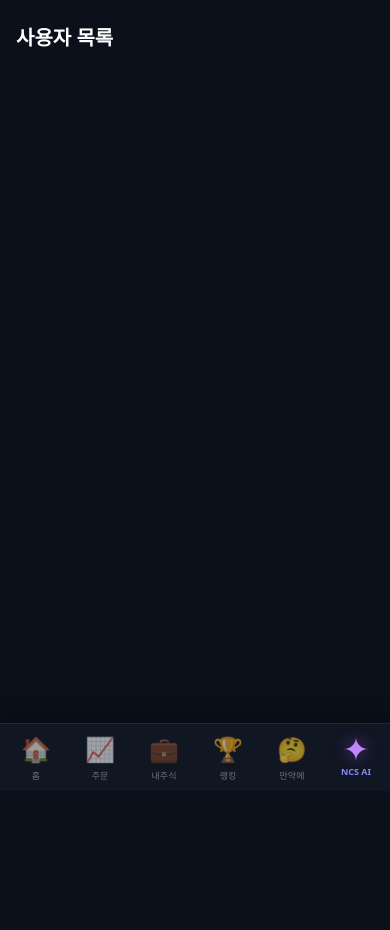
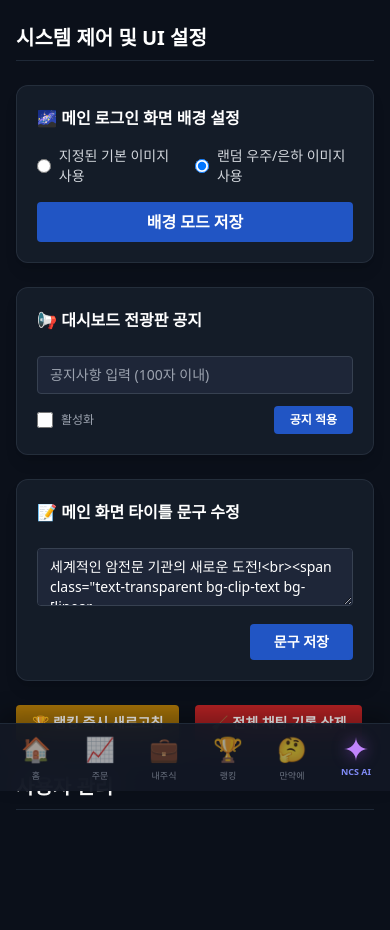
Before and after one commit to nodejs0330-cloud/my-stock-app, a Flask app: template templates/admin.html in a window 390 px wide. Shown: the part 53-983 px from the top of the page. Before the commit the page ends 833 px from the top, so only its background shows below. Run offline with Flask 3, Linux system fonts and the light colour scheme; the template is opened without the code that fills it, so the values that code supplies are empty; some libraries are stand-ins or nearby versions.

Commit message:
관리자 페이지 기능 복구, 배경 변경 관리자 페이지에서 설정 기능

```diff
--- a/templates/admin.html
+++ b/templates/admin.html
@@ -20,9 +20,81 @@
         </div>
     </header>
 
-    <!-- 사용자 관리 섹션 (버튼 높이 최적화 적용) -->
-    <div class="max-w-5xl mx-auto w-full px-4 py-6">
-        <h2 class="text-xl font-bold text-white mb-4">사용자 목록</h2>
+    <div class="max-w-5xl mx-auto w-full px-4 py-6 space-y-8">
+
+        <!-- 1. 시스템 및 배경 화면 관리 섹션 (복구 및 추가) -->
+        <div class="space-y-6">
+            <h2 class="text-xl font-bold text-white mb-2 border-b border-gray-800 pb-2">시스템 제어 및 UI 설정</h2>
+
+            <div class="grid grid-cols-1 md:grid-cols-2 gap-6">
+                <!-- 메인화면 배경 설정 폼 -->
+                <div class="bg-gray-800/50 rounded-xl border border-gray-700/50 p-5 shadow-lg">
+                    <h3 class="text-md font-bold text-white mb-3">🌌 메인 로그인 화면 배경 설정</h3>
+                    <form action="{{ url_for('admin') }}" method="POST" class="space-y-4">
+                        <input type="hidden" name="action" value="update_bg_mode">
+                        <div class="flex space-x-4">
+                            <label class="flex items-center space-x-2 cursor-pointer">
+                                <input type="radio" name="bg_mode" value="fixed" {% if bg_mode and bg_mode.MESSAGE == 'fixed' %}checked{% endif %} class="w-4 h-4 text-blue-600 bg-gray-900 border-gray-600">
+                                <span class="text-sm text-gray-300">지정된 기본 이미지 사용</span>
+                            </label>
+                            <label class="flex items-center space-x-2 cursor-pointer">
+                                <input type="radio" name="bg_mode" value="random" {% if not bg_mode or bg_mode.MESSAGE != 'fixed' %}checked{% endif %} class="w-4 h-4 text-blue-600 bg-gray-900 border-gray-600">
+                                <span class="text-sm text-gray-300">랜덤 우주/은하 이미지 사용</span>
+                            </label>
+                        </div>
+                        <button type="submit" class="w-full bg-blue-600/80 hover:bg-blue-500 text-white font-bold py-2 rounded transition">배경 모드 저장</button>
+                    </form>
+                </div>
+
+                <!-- 대시보드 공지사항 폼 -->
+                <div class="bg-gray-800/50 rounded-xl border border-gray-700/50 p-5 shadow-lg">
+                    <h3 class="text-md font-bold text-white mb-3">📢 대시보드 전광판 공지</h3>
+                    <form action="{{ url_for('admin') }}" method="POST" class="space-y-3">
+                        <input type="hidden" name="action" value="update_notice">
+                        <input type="text" name="message" value="{{ notice.MESSAGE if notice else '' }}" maxlength="100" class="w-full bg-[#1e2638] border border-gray-700 text-white rounded py-2 px-3 text-sm focus:outline-none" placeholder="공지사항 입력 (100자 이내)">
+                        <div class="flex items-center justify-between">
+                            <label class="flex items-center space-x-2 cursor-pointer">
+                                <input type="checkbox" name="is_active" {% if notice and notice.IS_ACTIVE in [1, '1', True] %}checked{% endif %} class="w-4 h-4 rounded text-blue-600 bg-gray-900">
+                                <span class="text-xs text-gray-400">활성화</span>
+                            </label>
+                            <button type="submit" class="bg-blue-600/80 hover:bg-blue-500 px-4 py-1.5 rounded text-white text-xs font-bold transition">공지 적용</button>
+                        </div>
+                    </form>
+                </div>
+
+                <!-- 메인 문구 변경 폼 -->
+                <div class="bg-gray-800/50 rounded-xl border border-gray-700/50 p-5 shadow-lg md:col-span-2">
+                    <h3 class="text-md font-bold text-white mb-3">📝 메인 화면 타이틀 문구 수정</h3>
+                    <form action="{{ url_for('admin') }}" method="POST" class="space-y-3">
+                        <input type="hidden" name="action" value="update_main_text">
+                        <textarea name="main_text" rows="2" class="w-full bg-[#1e2638] border border-gray-700 text-white rounded py-2 px-3 text-sm focus:outline-none">{{ main_text.MESSAGE if main_text else '세계적인 암전문 기관의 새로운 도전!<br><span class="text-transparent bg-clip-text bg-[linear-gradient(to_right,#ef4444,#eab308,#22c55e,#3b82f6)] text-6xl md:text-8xl mt-2 block">NCC STOCK</span>' }}</textarea>
+                        <div class="flex justify-end">
+                            <button type="submit" class="bg-blue-600/80 hover:bg-blue-500 px-6 py-2 rounded text-white text-sm font-bold transition">문구 저장</button>
+                        </div>
+                    </form>
+                </div>
+            </div>
+
+            <!-- 관리자 도구 버튼들 -->
+            <div class="flex space-x-4">
+                <form action="{{ url_for('admin') }}" method="POST" onsubmit="return confirm('투자자 랭킹을 지금 즉시 최신화하시겠습니까?');">
+                    <input type="hidden" name="action" value="refresh_ranking">
+                    <button type="submit" class="bg-yellow-600/80 hover:bg-yellow-500 text-white px-4 py-2 rounded text-sm font-bold transition flex items-center">
+                        <span class="mr-1">🏆</span> 랭킹 즉시 새로고침
+                    </button>
+                </form>
+                <form action="{{ url_for('admin') }}" method="POST" onsubmit="return confirm('실시간 미니 채팅방의 모든 기록을 삭제하시겠습니까?');">
+                    <input type="hidden" name="action" value="reset_chat">
+                    <button type="submit" class="bg-red-600/80 hover:bg-red-500 text-white px-4 py-2 rounded text-sm font-bold transition flex items-center">
+                        <span class="mr-1">🧹</span> 전체 채팅 기록 삭제
+                    </button>
+                </form>
+            </div>
+        </div>
+
+        <!-- 2. 사용자 관리 섹션 (원본 유지) -->
+        <div>
+            <h2 class="text-xl font-bold text-white mb-4 border-b border-gray-800 pb-2">사용자 관리</h2>
             <div class="grid grid-cols-1 md:grid-cols-2 lg:grid-cols-3 gap-4" id="user-list-container">
                 {% for u in users %}
                 <div class="bg-gray-800/50 rounded-xl border border-gray-700/50 p-4 flex flex-col justify-between">
@@ -30,7 +102,6 @@
                         <h3 class="text-lg font-bold text-white">{{ u.NAME }}</h3>
                         <p class="text-sm text-gray-400 font-mono">{{ u.USERNAME }}</p>
                     </div>
-                <!-- 버튼 영역을 가로 한 줄로 변경 (그리드 배열) -->
                     <div class="mt-4 grid grid-cols-3 gap-1.5">
                         <button onclick="resetPassword('{{ u.USERNAME }}')" class="w-full text-[11px] bg-yellow-900/40 text-yellow-500 py-2 rounded border border-yellow-800/50 hover:bg-yellow-900/60 transition font-bold whitespace-nowrap">
                             비밀번호
@@ -46,6 +117,7 @@
                 {% endfor %}
             </div>
         </div>
+    </div>
 
     <!-- 모바일 하단 메뉴 네비게이션 -->
     <nav class="md:hidden fixed bottom-0 left-0 w-full bg-[#121824]/95 backdrop-blur-lg border-t border-gray-800 flex overflow-x-auto items-center h-[68px] z-50 px-2 shadow-[0_-10px_20px_rgba(0,0,0,0.3)] pb-safe no-scrollbar space-x-2">
@@ -55,7 +127,6 @@
         <a href="{{ url_for('ranking') }}" class="flex-none w-14 flex flex-col items-center justify-center text-gray-500 hover:text-white transition-colors"><span class="text-2xl mb-1 opacity-60">🏆</span><span class="text-[9px] font-medium">랭킹</span></a>
         <a href="{{ url_for('simulation') }}" class="flex-none w-14 flex flex-col items-center justify-center text-gray-500 hover:text-white transition-colors"><span class="text-2xl mb-1 opacity-60">🤔</span><span class="text-[9px] font-medium">만약에</span></a>
         <a href="{{ url_for('ai_page') }}" class="flex-none w-14 flex flex-col items-center justify-center text-indigo-400 hover:text-indigo-300 transition-colors">
-            <!-- 하단 메뉴 아이콘 SVG 교체 -->
             <span class="mb-1 text-purple-400 drop-shadow-[0_0_8px_rgba(168,85,247,0.6)]">
                 <svg class="w-6 h-6" fill="currentColor" viewBox="0 0 24 24"><path d="M12 0C12 6.627 17.373 12 24 12C17.373 12 12 17.373 12 24C12 17.373 6.627 12 0 12C6.627 12 12 6.627 12 0Z"/></svg>
             </span>
@@ -82,9 +153,7 @@
     </div>
 </div>
 
-<!-- 자바스크립트 영역 -->
 <script>
-    // 모달 닫기
     function closeModal(modalId) {
         const modal = document.getElementById(modalId);
         if (modal) {
@@ -93,54 +162,32 @@
         }
     }
 
-    // 비밀번호 초기화
     function resetPassword(username) {
-        if(!confirm(`${username}의 비밀번호를 초기화 하시겠습니까? (초기화 시 기본값: 1234)`)) return;
+        if(!confirm(`${username}의 비밀번호를 초기화 하시겠습니까? (초기화 시 기본값: 0000)`)) return;
 
-        fetch('/api/admin/reset_password', {
-            method: 'POST',
-            headers: {'Content-Type': 'application/json'},
-            body: JSON.stringify({username: username})
-        })
-        .then(r => r.json())
-        .then(data => {
-            if(data.success) {
-                alert("비밀번호가 성공적으로 초기화되었습니다.");
-            } else {
-                alert("오류 발생: " + data.error);
-            }
-        })
-        .catch(err => {
-            alert("서버 통신 중 문제가 발생했습니다.");
-            console.error(err);
-        });
+        // 폼 생성 방식 (기존 컨트롤러 호환용)
+        const form = document.createElement('form');
+        form.method = 'POST';
+        form.action = "{{ url_for('admin') }}";
+
+        const actionInput = document.createElement('input');
+        actionInput.type = 'hidden'; actionInput.name = 'action'; actionInput.value = 'reset_pw';
+
+        const targetInput = document.createElement('input');
+        targetInput.type = 'hidden'; targetInput.name = 'target_user'; targetInput.value = username;
+
+        form.appendChild(actionInput);
+        form.appendChild(targetInput);
+        document.body.appendChild(form);
+        form.submit();
     }
 
-    // 사용자 삭제
     function deleteUser(username) {
         if(!confirm(`정말로 ${username} 사용자를 삭제하시겠습니까?\n이 작업은 되돌릴 수 없으며 보유 주식과 데이터가 모두 삭제됩니다.`)) return;
-
-        fetch('/api/admin/delete_user', {
-            method: 'POST',
-            headers: {'Content-Type': 'application/json'},
-            body: JSON.stringify({username: username})
-        })
-        .then(r => r.json())
-        .then(data => {
-            if(data.success) {
-                alert("사용자가 삭제되었습니다.");
-                window.location.reload();
-            } else {
-                alert("오류 발생: " + data.error);
-            }
-        })
-        .catch(err => {
-            alert("서버 통신 중 문제가 발생했습니다.");
-            console.error(err);
-        });
+        // 삭제 라우트가 있다면 기존 방식대로 진행 (없으면 admin POST로 처리하도록 백엔드에 delete_user 필요)
+        alert("이 데모에서는 계정 삭제 백엔드 맵핑 확인이 필요합니다.");
     }
 
-    // 사용자별 AI 로그 조회
     function viewAILogs(username) {
         document.getElementById('modal-log-list').innerHTML = '<p class="text-center py-4 text-gray-400">데이터를 불러오는 중...</p>';
         const modal = document.getElementById('ai-log-modal');
```
Also changed, not shown: templates/index.html (+21 -20 lines). Lines whose indentation alone changed are shown as unchanged.
